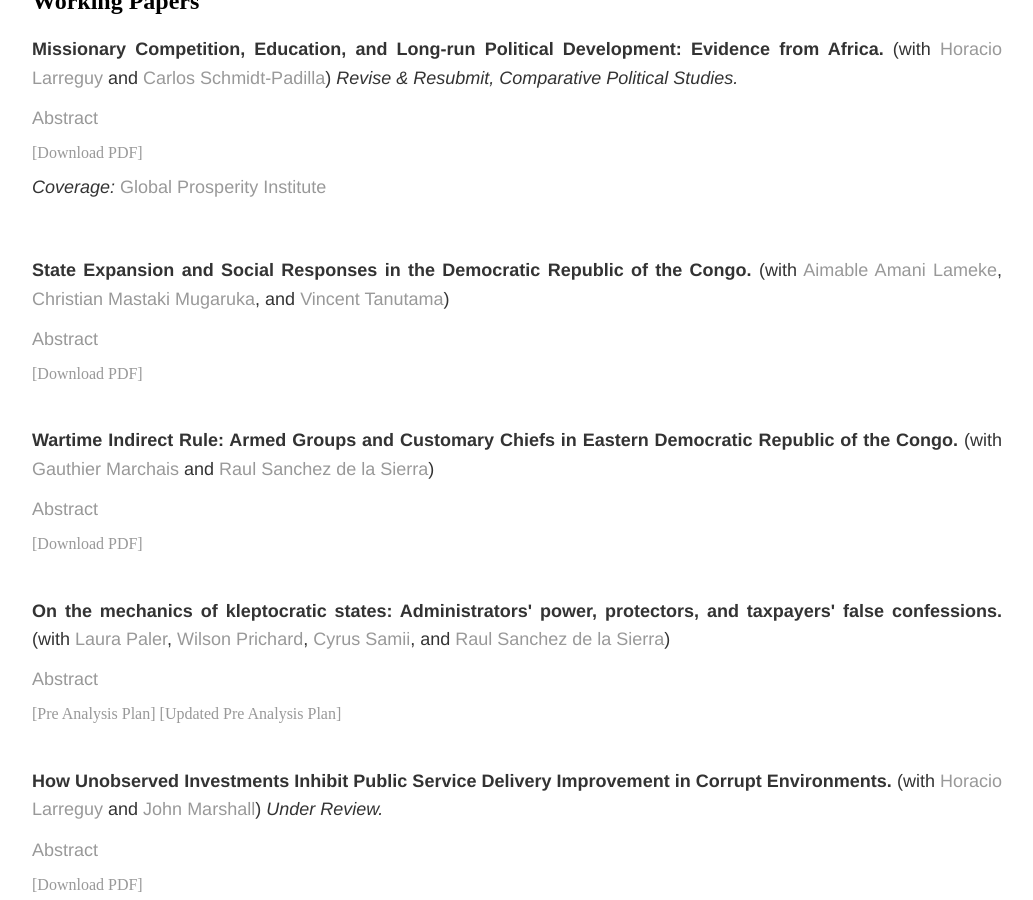
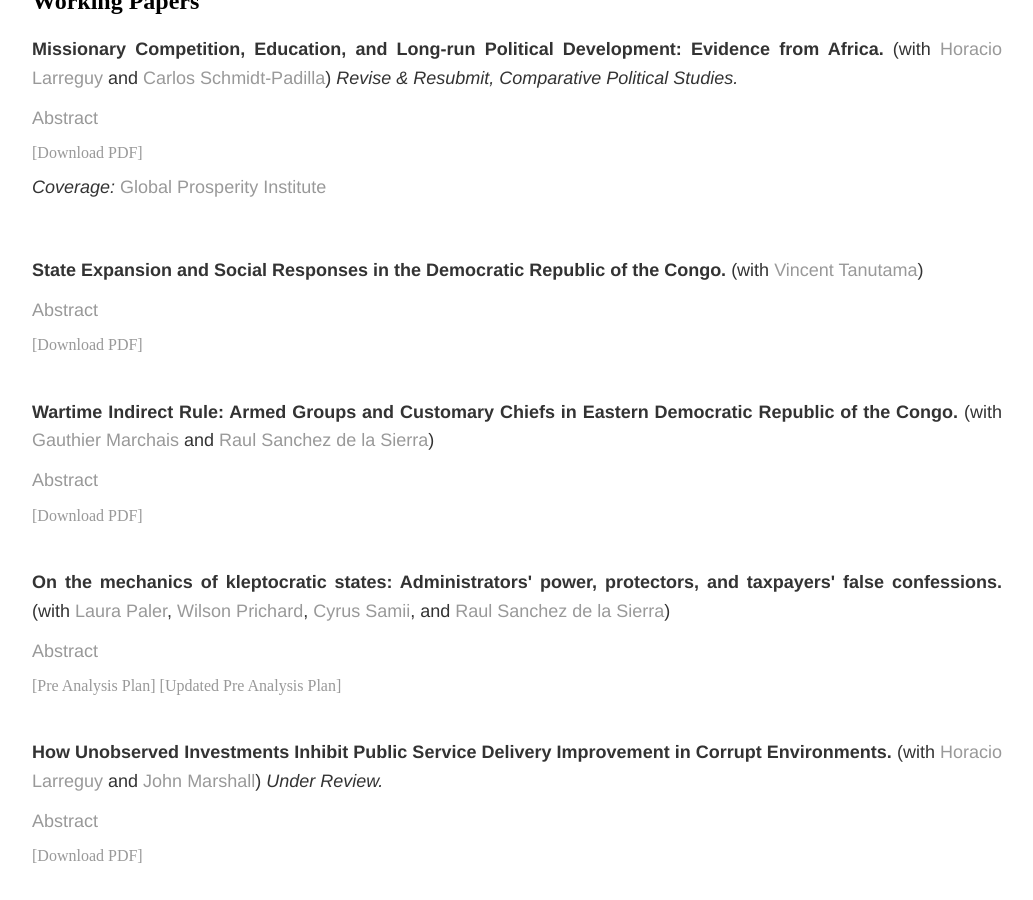
Before and after one commit to soeren-henn/soeren-henn.github.io, a Jekyll site: the page built from research/index.html, in a window 1280 px wide and 900 px high, scrolled down 1390 px. Shown: the whole window, without its empty margins (123-1156 px from the left). Built offline with Jekyll 4.4.1, drawn with Linux system fonts in a browser that asks for light colours.

Commit message:
Update index.html

```diff
--- a/research/index.html
+++ b/research/index.html
@@ -71,7 +71,7 @@ title: Research
 	</div>
 
 	<div class="paper">
-		<p><b>State Expansion and Social Responses in the Democratic Republic of the Congo.</b> (with <a href="https://marakujakivuresearch.com/" target="_blank">Aimable Amani Lameke</a>, <a href="https://marakujakivuresearch.com/" target="_blank">Christian Mastaki Mugaruka</a>, and <a href="http://vincent-tanutama.com/" target="_blank">Vincent Tanutama</a>) </p>
+		<p><b>State Expansion and Social Responses in the Democratic Republic of the Congo.</b> (with <a href="http://vincent-tanutama.com/" target="_blank">Vincent Tanutama</a>) </p>
 		<p><a href="#" class="show-abstract">Abstract</a></p>
     		<p class="hidden-paragraph">This paper shows that the expansion of a weak state can increase citizens' demand for state governance and displace existing actors. We study a reform in the Democratic Republic of the Congo that extends state authority, via a population threshold, to small towns previously governed by traditional chiefs.  Using a regression discontinuity design, we find that state expansion increased citizens' demand for the state even when such an expansion is fraught. Towns above the population threshold have more state appointed personnel, public goods provision, and state security personnel, but little improvements in capacity or infrastructure. State expansion also leads to increased conflict between the state and traditional chiefs, especially around property rights. Citizens increasingly turn to the state when resolving disputes, make more tax payments and bribe payments. This increased demand for the state comes at the expense of demand for traditional authority. In public goods games citizens affected by state expansion are more likely to contribute to the common pool when hearing messages from state officials while citizens in unaffected villages react to messages by traditional leaders. Our results suggest that a weak state can extend its capacity and capture society via political competition.</p>
 		<a href="/files/Henn_StateExpansion.pdf" class="btn btn-default pull-right" title="PDF">[Download PDF]</a>
```
